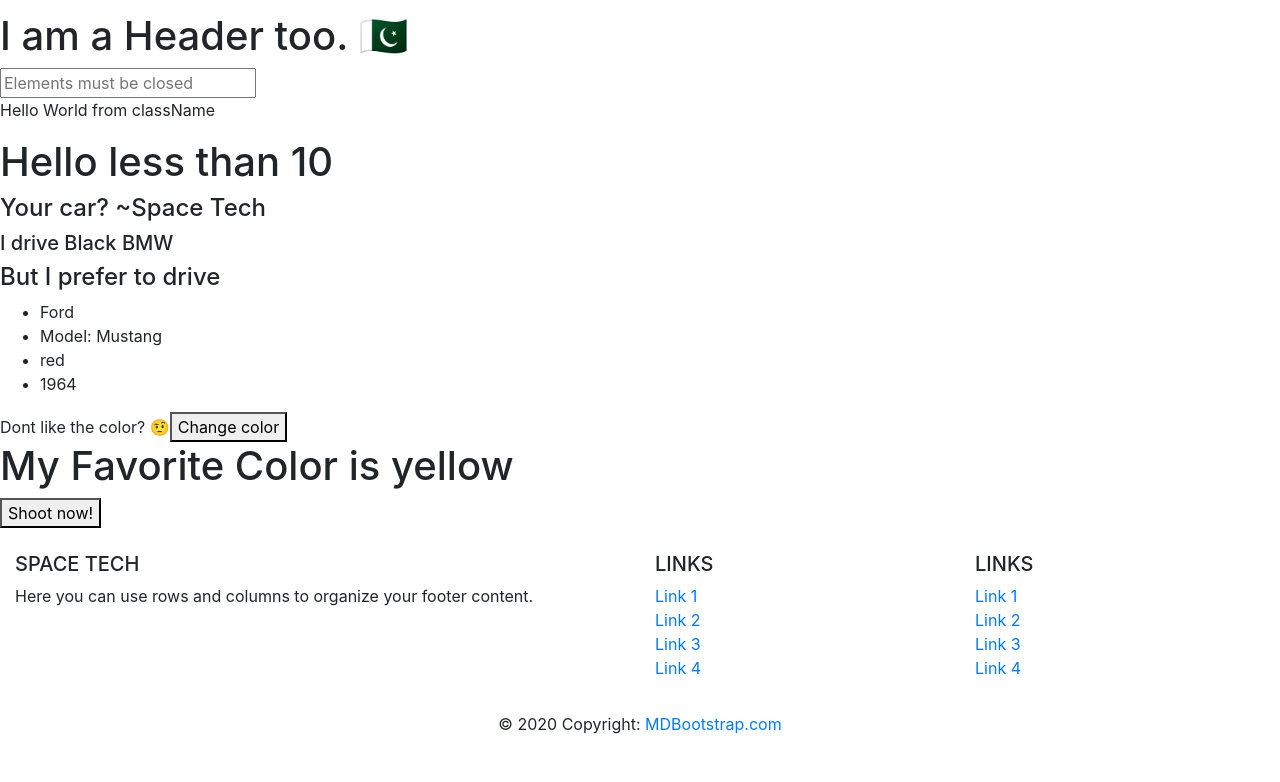
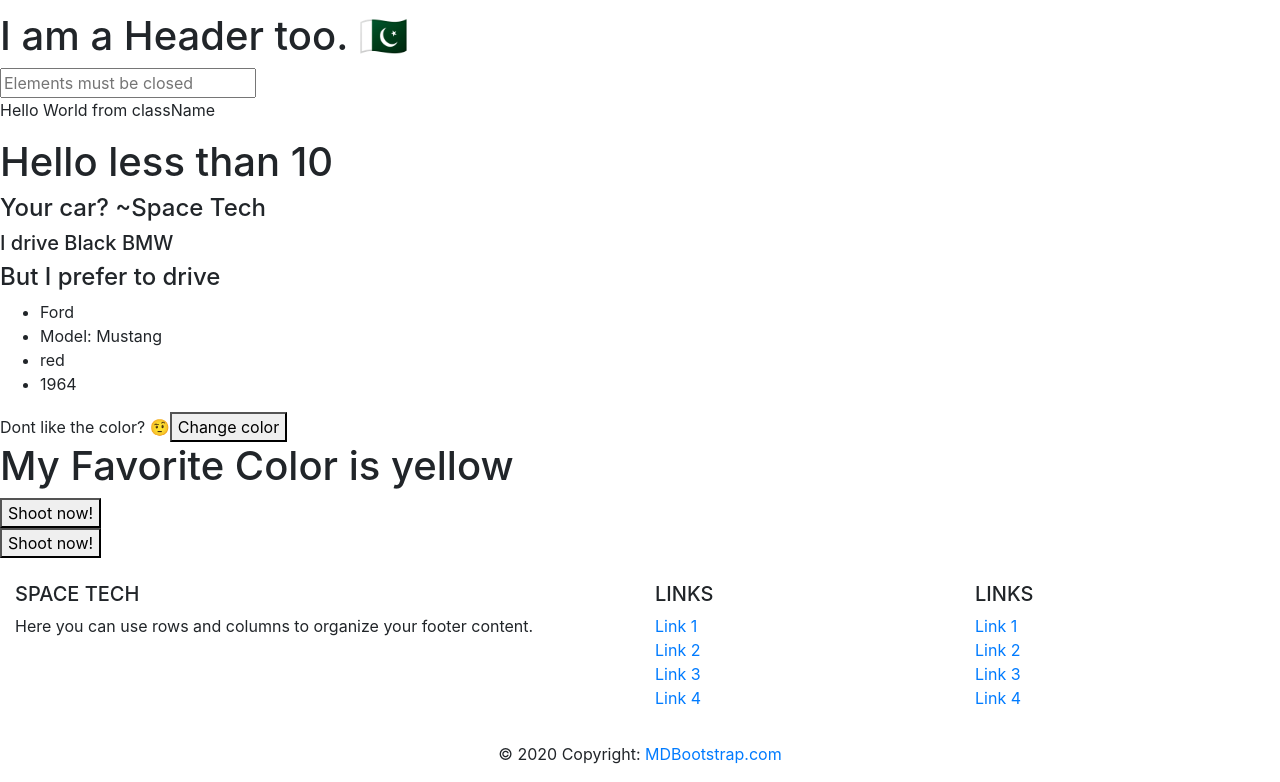
Before and after one commit to ProHashim/React-Starting-D, a React (Create React App) app: page / in a window 1280 px wide. Shown: the part 482-1264 px from the top of the page. Before the commit the page ends 1234 px from the top, so only its background shows below. Built offline with nearby package versions, Linux system fonts and the light colour scheme.

Commit message:
24 August

```diff
--- a/public/index.html
+++ b/public/index.html
@@ -59,6 +59,7 @@
 
     <div id="mounting"></div>
     <div id="react-event"></div>
+    <div id="react-event2"></div>
     <div id="footer"></div>
   </body>
 </html>
--- a/src/index.js
+++ b/src/index.js
@@ -230,12 +230,35 @@ class ReactEvent extends React.Component {
   render() {
     return (
       <button onClick={this.shoot}> Shoot now!</button>
+
+      // Passing arguments
+      // <button onClick={() => this.shoot("Goal") }> Shoot now!</button>
     );
   }
 }
 
 ReactDOM.render(<ReactEvent />, document.getElementById("react-event"))
 
+class ReactEvent2 extends React.Component {
+
+
+  shoot = (a, b) => {
+    alert(b.type)
+    alert(a)
+
+  }
+  render() {
+    return (
+      // Using arrow function to pass the arguments
+      // ev represent the React Event Object
+      <button onClick={(ev) => this.shoot("Xl", ev)}> Shoot now!</button>
+
+    );
+  }
+}
+
+ReactDOM.render(<ReactEvent2 />, document.getElementById("react-event2"))
+
 
 // If you want to start measuring performance in your app, pass a function
 // to log results (for example: reportWebVitals(console.log))
```
